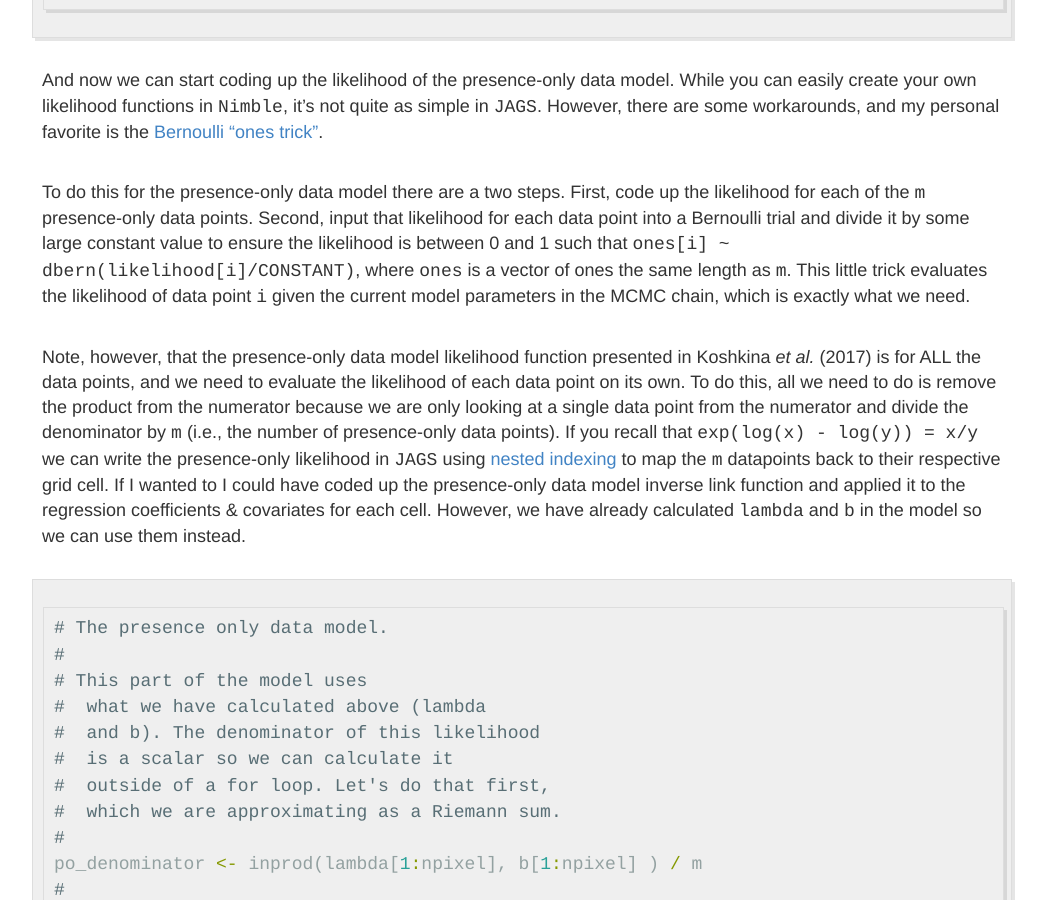
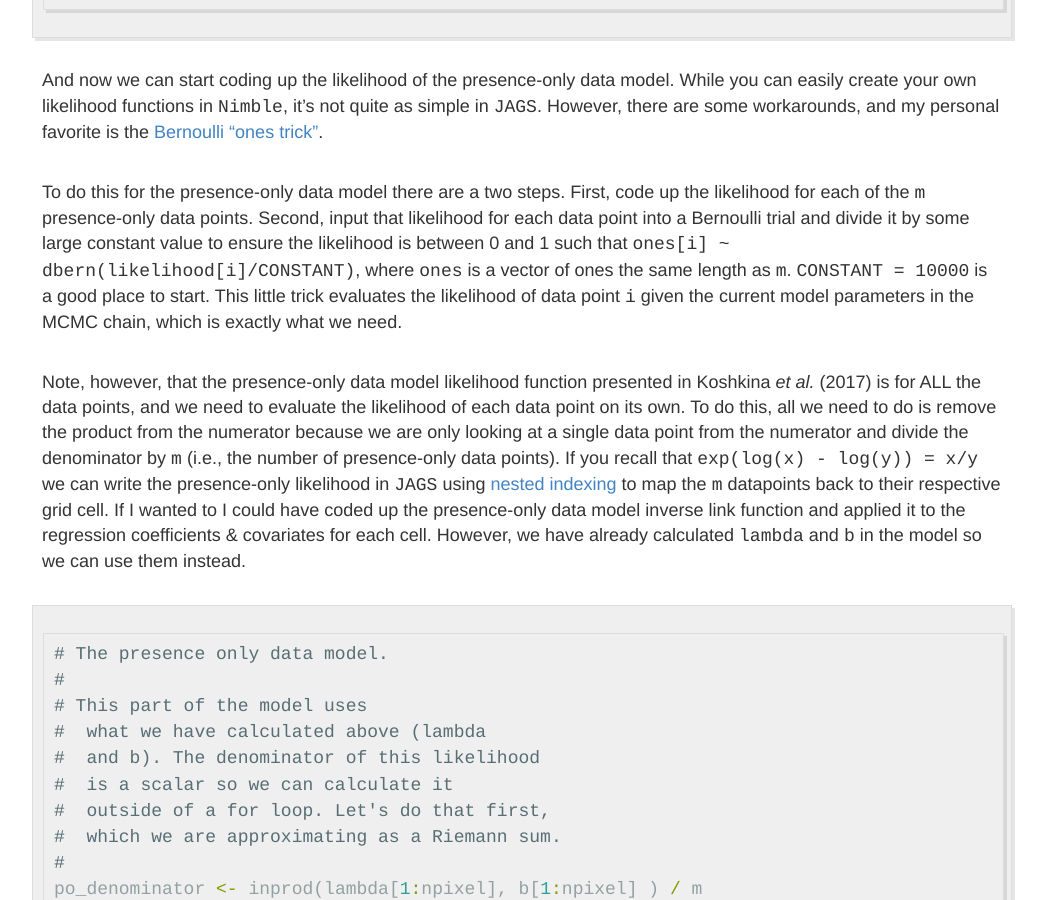
Before and after one commit to mfidino/mfidino.github.io, a Jekyll site: the page built from blog/_posts/2021-8-25-bayesian_integrated_model.md, in a window 1280 px wide and 900 px high, scrolled down 8758 px. Shown: the whole window, without its empty margins (118-1164 px from the left). Built offline with Jekyll 4.4.1, drawn with Linux system fonts in a browser that asks for light colours; formulas are drawn with MathJax 3.

Commit message:
Update 2021-8-25-bayesian_integrated_model.md

````diff
--- a/blog/_posts/2021-8-25-bayesian_integrated_model.md
+++ b/blog/_posts/2021-8-25-bayesian_integrated_model.md
@@ -216,7 +216,7 @@ for(pixel in 1:npixel){
 ```
 And now we can start coding up the likelihood of the presence-only data model. While you can easily create your own likelihood functions in `Nimble`, it's not quite as simple in `JAGS`. However, there are some workarounds, and my personal favorite is the [Bernoulli "ones trick"](https://stackoverflow.com/questions/45888970/specify-a-discrete-weibull-distribution-in-jags-or-bugs-for-r/45920885#45920885).
 
-To do this for the presence-only data model there are a two steps. First, code up the likelihood for each of the `m` presence-only data points. Second, input that likelihood for each data point into a Bernoulli trial and divide it by some large constant value to ensure the likelihood is between 0 and 1 such that `ones[i] ~ dbern(likelihood[i]/CONSTANT)`, where `ones` is a vector of ones the same length as `m`. This little trick evaluates the likelihood of data point `i` given the current model parameters in the MCMC chain, which is exactly what we need.
+To do this for the presence-only data model there are a two steps. First, code up the likelihood for each of the `m` presence-only data points. Second, input that likelihood for each data point into a Bernoulli trial and divide it by some large constant value to ensure the likelihood is between 0 and 1 such that `ones[i] ~ dbern(likelihood[i]/CONSTANT)`, where `ones` is a vector of ones the same length as `m`. `CONSTANT = 10000` is a good place to start. This little trick evaluates the likelihood of data point `i` given the current model parameters in the MCMC chain, which is exactly what we need.
 
 Note, however, that the presence-only data model likelihood function presented in Koshkina *et al.* (2017) is for ALL the data points, and we need to evaluate the likelihood of each data point on its own. To do this, all we need to do is remove the product from the numerator because we are only looking at a single data point from the numerator and divide the denominator by `m` (i.e., the number of presence-only data points). If you recall that `exp(log(x) - log(y)) = x/y` we can write the presence-only likelihood in `JAGS` using [nested indexing](https://masonfidino.com/nested_indexing/) to map the `m` datapoints back to their respective grid cell. If I wanted to I could have coded up the presence-only data model inverse link function and applied it to the regression coefficients & covariates for each cell. However, we have already calculated `lambda` and `b` in the model so we can use them instead.
 
````
